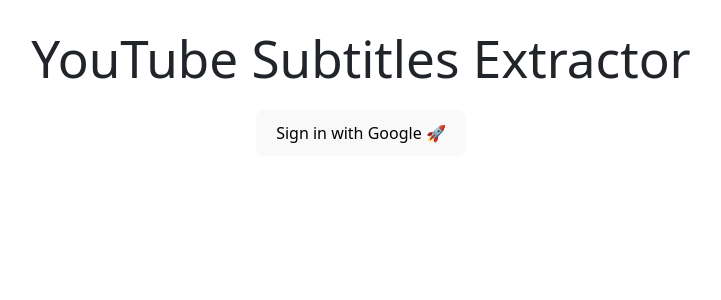
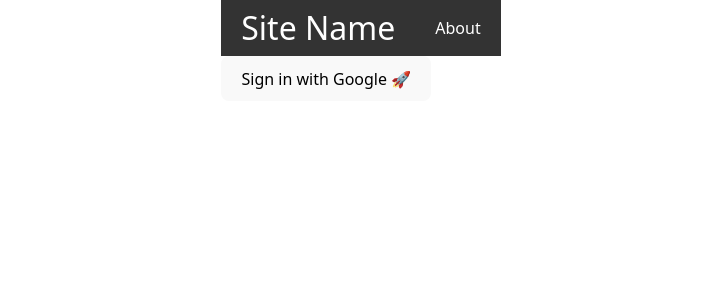
Before and after one commit to lofti198/readvideo.client, a React (Vite) app: page / in a window 1280 px wide. Shown: the top 300 px of the page, without its empty margins (279-1000 px from the left). Built offline with nearby package versions, Linux system fonts and the light colour scheme; no server answers.

Commit message:
fixed language issue + started navbar

```diff
--- a/package.json
+++ b/package.json
@@ -16,7 +16,8 @@
     "dotenv": "^16.4.1",
     "react": "^18.2.0",
     "react-bootstrap": "^2.10.0",
-    "react-dom": "^18.2.0"
+    "react-dom": "^18.2.0",
+    "react-router-dom": "^6.22.0"
   },
   "devDependencies": {
     "@types/react": "^18.2.43",
--- a/src/App.jsx
+++ b/src/App.jsx
@@ -2,6 +2,7 @@
 
 import { useState, useEffect } from 'react';
 import Home from './components/pages/Home';
+import Navbar from './components/layout/Navbar';
 import 'bootstrap/dist/css/bootstrap.min.css'; // Import Bootstrap CSS
 import { GoogleLogin } from '@react-oauth/google';
 import { googleLogout, useGoogleLogin } from '@react-oauth/google';
@@ -57,9 +58,11 @@
 
 
   return (
-    <div className="d-flex flex-column align-items-center">
-      <h1 className="text-center mb-4">YouTube Subtitles Extractor</h1>
 
+    <>
+      <Navbar />
+      {/* <h1 className="text-center mb-4">YouTube Subtitles Extractor</h1>
+       */}
 
 
 
@@ -70,7 +73,7 @@
                 <button onClick={() => login()}>Sign in with Google 🚀 </button>
             )}
 
-    </div>
+    </>
   );
 }
 
--- a/src/components/YoutubeSubtitles.jsx
+++ b/src/components/YoutubeSubtitles.jsx
@@ -2,12 +2,12 @@
 import { Alert, Button } from 'react-bootstrap';
 
 // Use environment variables to get the URLs
-const URL_DEV = import.meta.env.VITE_API_URL_DEV;
+const URL_DEV = import.meta.env.VITE_API_URL_DEV//"https://localhost:7271/api/youtubesubtitles"// import.meta.env.VITE_API_URL_DEV; //
 const URL_PROD = import.meta.env.VITE_API_URL_PROD;
 const URLBase = import.meta.env.MODE === 'production' ? URL_PROD : URL_DEV;
 
 console.log(import.meta.env.MODE, URLBase)
-const language = "en"
+const language = ""
 const YouTubeSubtitles = ({ videoId ,handleGetCaptions}) => {
   const [transcript, setTranscript] = useState([]);
 
@@ -143,18 +143,25 @@
             onClick={() => handleCopySubtitles('')}
           >
             copy
-          </span>, prompt GPT to:
+          </span>, prompt GPT to:&nbsp;
           <span
             style={{ textDecoration: 'underline', cursor: 'pointer' }}
-            onClick={() => handleCopySubtitles(`Given the following randomly broken YouTube subtitles and their corresponding offsets, please organize them into a coherent and logical text.
-            Focus on accurately determining where punctuation marks, especially sentence separators, should be located. Minimize rephrasing unless necessary to enhance clarity.
-            Consider the duration of each phrase and pauses between them to ensure the resulting text preserves the original meaning as closely as possible.
-            Additionally, divide the resulting text into logical paragraphs.
-            Aim for paragraphs of ideally 3-4 sentences each. This will help maintain readability and structure in the final output.
-            Also  (if it is possible) lets unite paragraphs into logical text sections of 2-5 paragraphs (each having its header).')}
-            `)}
+            onClick={() => handleCopySubtitles(`Given the following randomly broken YouTube subtitles and their corresponding offsets (if available), please organize them into a coherent and logical text.
+Focus on accurately determining where punctuation marks, especially sentence separators, should be located. Minimize rephrasing unless necessary to enhance clarity.
+Consider the duration of each phrase and pauses between them to ensure the resulting text preserves the original meaning as closely as possible.
+Additionally, divide the resulting text into logical paragraphs.
+Aim for paragraphs of ideally 3-4 sentences each. This will help maintain readability and structure in the final output.
+Also  (if it is possible) lets unite paragraphs into logical text sections of 2-5 paragraphs (each having its header).
+The source text given below:`)}
             >
             turn in text
+          </span>,&nbsp;
+          <span
+            style={{ textDecoration: 'underline', cursor: 'pointer' }}
+            onClick={() => handleCopySubtitles(`Given the following randomly broken YouTube subtitles and their corresponding offsets, please organize them into a short summary with main ideas.
+The source text given below:`)}
+            >
+            make text summary
           </span>
           {/* ,
           <span
--- /dev/null
+++ b/src/components/layout/Navbar.jsx
@@ -0,0 +1,28 @@
+import { Link, useMatch, useResolvedPath } from "react-router-dom"
+
+export default function Navbar() {
+  return (
+    <nav className="nav">
+      <Link to="/" className="site-title">
+        Site Name
+      </Link>
+      <ul>
+        {/* <CustomLink to="/pricing">Pricing</CustomLink> */}
+        <CustomLink to="/about">About</CustomLink>
+      </ul>
+    </nav>
+  )
+}
+
+function CustomLink({ to, children, ...props }) {
+  const resolvedPath = useResolvedPath(to)
+  const isActive = useMatch({ path: resolvedPath.pathname, end: true })
+
+  return (
+    <li className={isActive ? "active" : ""}>
+      <Link to={to} {...props}>
+        {children}
+      </Link>
+    </li>
+  )
+}
--- a/src/index.css
+++ b/src/index.css
@@ -109,3 +109,55 @@
 .alert-bottom {
   margin-bottom: 0px; /* Adjust the margin as needed */
 }
+
+* {
+  box-sizing: border-box;
+}
+
+body {
+  margin: 0;
+}
+
+.container {
+  margin: 1rem;
+  text-align: center;
+}
+
+.nav {
+  background-color: #333;
+  color: white;
+  display: flex;
+  justify-content: space-between;
+  align-items: stretch;
+  gap: 2rem;
+  padding: 0 1rem;
+}
+
+.site-title {
+  font-size: 2rem;
+}
+
+.nav ul {
+  padding: 0;
+  margin: 0;
+  list-style: none;
+  display: flex;
+  gap: 1rem;
+}
+
+.nav a {
+  color: inherit;
+  text-decoration: none;
+  height: 100%;
+  display: flex;
+  align-items: center;
+  padding: .25rem;
+}
+
+.nav li.active {
+  background-color: #555;
+}
+
+.nav li:hover {
+  background-color: #777;
+}
--- a/src/main.jsx
+++ b/src/main.jsx
@@ -2,13 +2,15 @@
 import { GoogleOAuthProvider } from "@react-oauth/google";
 import React from 'react'
 import ReactDOM from 'react-dom/client'
+import { BrowserRouter } from 'react-router-dom'
 import App from './App.jsx'
 import './index.css'
 
 ReactDOM.createRoot(document.getElementById('root')).render(
 
     <GoogleOAuthProvider clientId={import.meta.env.VITE_GOOGLE_CLIENT_ID}>
-    <App />
+    <BrowserRouter>
+    <App /></BrowserRouter>
     </GoogleOAuthProvider>
 
 )
```
Also changed, not shown: 1 other file (tests, documents, lock files or other folders).
